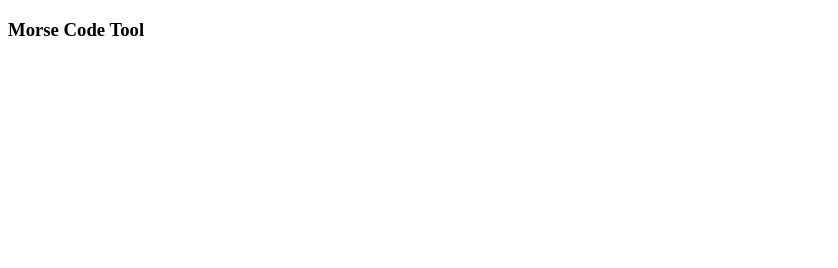
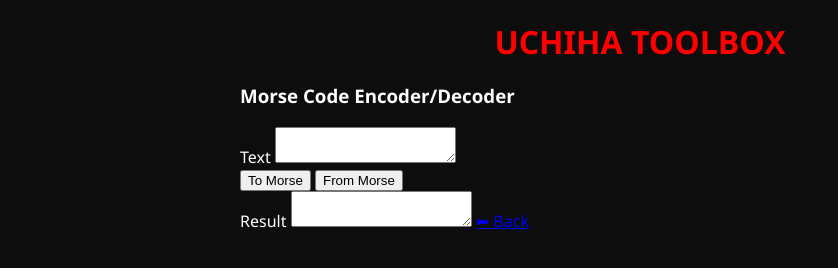
Before and after one commit to GAMER-SHIVANSH/UCHIHA-TOOLBOX, a plain HTML site: page tools/morse-code.html in a window 1280 px wide. Shown: the whole page, without its empty margins (0-838 px from the left). Drawn offline with Linux system fonts and the light colour scheme.

Commit message:
Update morse-code.html

```diff
--- a/tools/morse-code.html
+++ b/tools/morse-code.html
@@ -1 +1,28 @@
-<!DOCTYPE html><html><body><h3>Morse Code Tool</h3></body></html>
+<!DOCTYPE html>
+<html lang="en">
+<head>
+  <meta charset="UTF-8">
+  <meta name="viewport" content="width=device-width, initial-scale=1.0">
+  <title>Morse Code Encoder/Decoder - Uchiha Toolbox</title>
+  <link rel="stylesheet" href="../css/style.css">
+</head>
+<body>
+<div class="overlay"></div>
+<div class="container">
+  <div class="toolbox-header">UCHIHA TOOLBOX</div>
+  <div class="tool-section">
+    <h3>Morse Code Encoder/Decoder</h3>
+    <label>Text</label>
+    <textarea id="morseInput"></textarea>
+    <div class="button-group">
+      <button onclick="toolFunctions.morseCode('en')">To Morse</button>
+      <button onclick="toolFunctions.morseCode('de')">From Morse</button>
+    </div>
+    <label>Result</label>
+    <textarea id="morseOutput" readonly></textarea>
+    <a href="../index.html" class="back-btn">⬅ Back</a>
+  </div>
+</div>
+<script src="../js/tools.js"></script>
+</body>
+</html>
```
